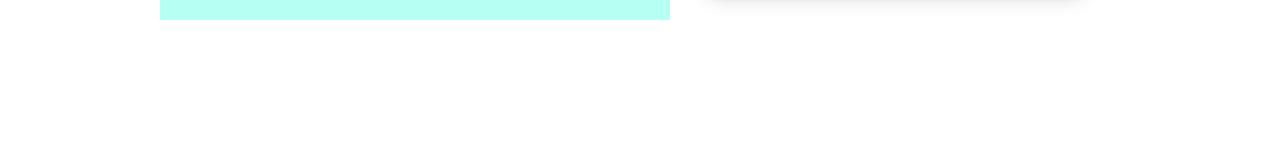
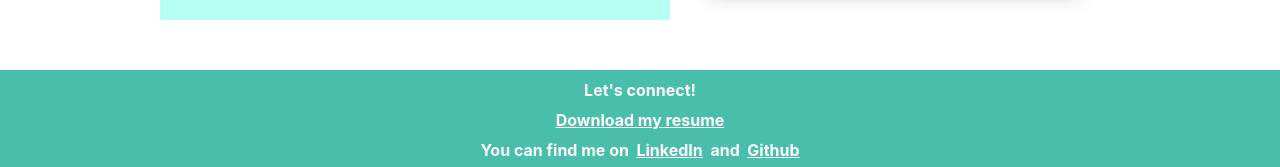
Before and after one commit to esfendler/Personal-Website, a React (Create React App) app: page / in a window 1280 px wide. Shown: the part 1432-1599 px from the top of the page. Before the commit the page ends 1502 px from the top, so only its background shows below. Built offline with nearby package versions, Linux system fonts and the light colour scheme.

Commit message:
section: contact

```diff
--- a/src/App.css
+++ b/src/App.css
@@ -163,3 +163,35 @@
 .projectTitle{
   margin-top: 8px;
 }
+
+/* #picketTitle{
+  display: flex;
+  flex-direction: column;
+} */
+
+
+
+#contact {
+  display: flex;
+  min-height: 100px;
+  background-color: #49BEAA;
+  color: white;
+  font-weight: bold;
+  flex-direction: column;
+  align-items: center;
+  padding: 0 10em;
+}
+
+.contactTitle {
+  display: flex;
+  margin: 10px;
+}
+
+.downloadResumeButton {
+  display: flex;
+  margin: 0 10px 10px 10px;
+}
+
+#contact a {
+  color: white;
+}
--- a/src/App.js
+++ b/src/App.js
@@ -2,8 +2,9 @@ import React from 'react';
 import './App.css';
 import Navbar from './components/navBar';
 import About from './components/About';
-import Interests from './components/Interests'
+import Interests from './components/Interests';
 import Projects from './components/Projects';
+import Contact from './components/Contact';
 
 function App() {
   return (
@@ -14,6 +15,7 @@ function App() {
       <About/>
       <Interests/>
       <Projects/>
+      <Contact/>
       </header>
     </div>
   );
--- a/src/components/Contact.js
+++ b/src/components/Contact.js
@@ -2,7 +2,48 @@ import React from 'react';
 import '../App.css';
 
 export default () => (
-<div></div>
+  <div id="contact">
+    <div className="contactTitle">
+      Let's connect!
+    </div>
+    <div className="downloadResumeButton">
+        <a
+          className="contactPageDownloadLink"
+          href="https://github.com/esfendler/Personal-Website/raw/master/Emily%20Fendler%20Resume.pdf"
+          target="_blank"
+          rel="noopener norefferer"
+        >
+          Download my resume
+        </a>
+      </div>
+
+
+      <div className="contactPage">
+      <div className="contactPageSites">You can find me on &nbsp;
+
+        <a
+          href="https://www.linkedin.com/in/emily-fendler/"
+          target="_blank"
+          rel="noopener norefferer"
+          className="contact-page__link"
+          style={{ width: "85px" }}
+        >
+          LinkedIn
+        </a>
+        &nbsp; and &nbsp;
+        <a
+          href="https://www.github.com/esfendler"
+          target="_blank"
+          rel="noopener norefferer"
+          className="contact-page__link"
+          style={{ width: "70px" }}
+        >
+          Github
+        </a>
+      </div>
+  </div>
+  </div>
+
 
 
 
--- a/src/components/Projects.js
+++ b/src/components/Projects.js
@@ -13,8 +13,8 @@ export default class Projects extends Component {
         <div className="projectlist">
           <div className="projectContainer">
             <img src={Picket} alt="Picket Project"/>
-          <div className="projectDescription" align="left">
-            <h3>
+          <div className="projectDescription" text-align="right">
+            <h3 id="picketTitle">
               Picket
             </h3>
             <div>
--- a/src/components/navBar.js
+++ b/src/components/navBar.js
@@ -20,6 +20,9 @@ export default class Navbar extends Component {
               <li>
               <a href="#projects">PROJECTS</a>
               </li>
+              <li>
+              <a href="#contact">CONTACT</a>
+              </li>
             </ul>
         </div>
       </div>
```
